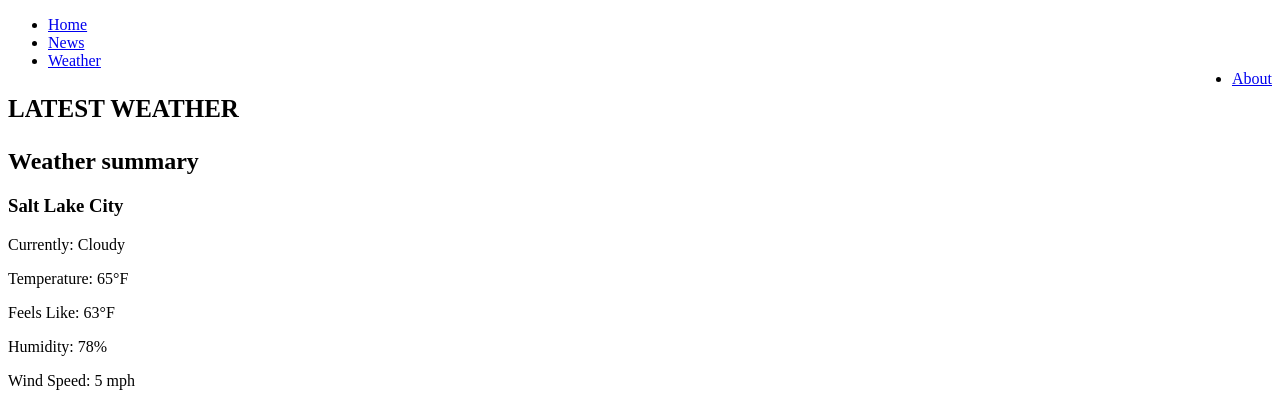
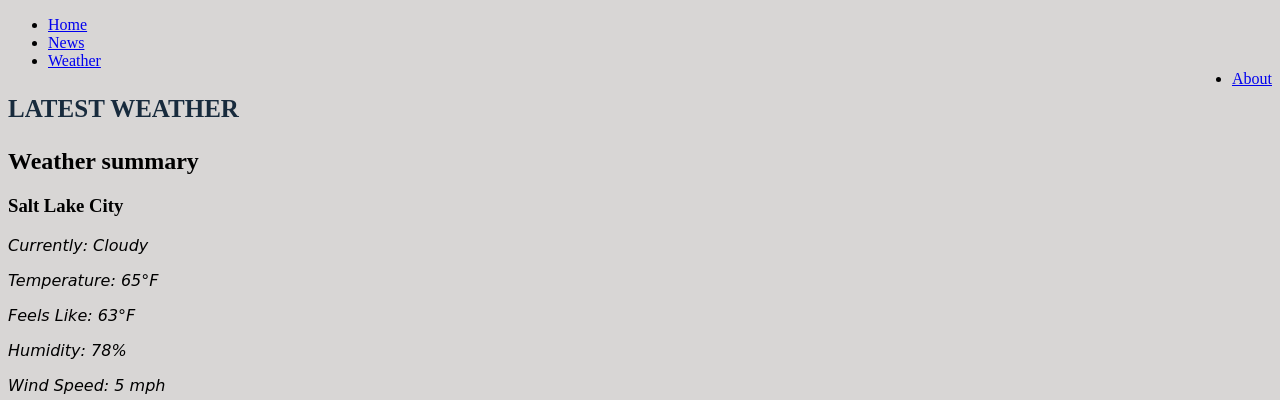
Before and after one commit to JosiePrescott/TTECH-Weather-Site, a plain HTML site: page weather.html in a window 1280 px wide. Shown: the top 400 px of the page. Drawn offline with Linux system fonts and the light colour scheme; grey boxes are pictures that could not be loaded.

Commit message:
Update weather.html

```diff
--- a/weather.html
+++ b/weather.html
@@ -4,6 +4,18 @@
     <meta charset="UTF-8" />
     <meta name="viewport" content="width=device-width, initial-scale=1.0" />
     <title>My Weather App</title>
+    <style>
+        body {
+            background-color:rgb(216, 214, 213);
+        }
+        p {
+            font-family: cursive;
+            font-style: oblique;
+        }
+        h1{
+            color:rgb(24, 43, 61);
+        }
+    </style>
   </head>
   <body>
     <header></header>
```
